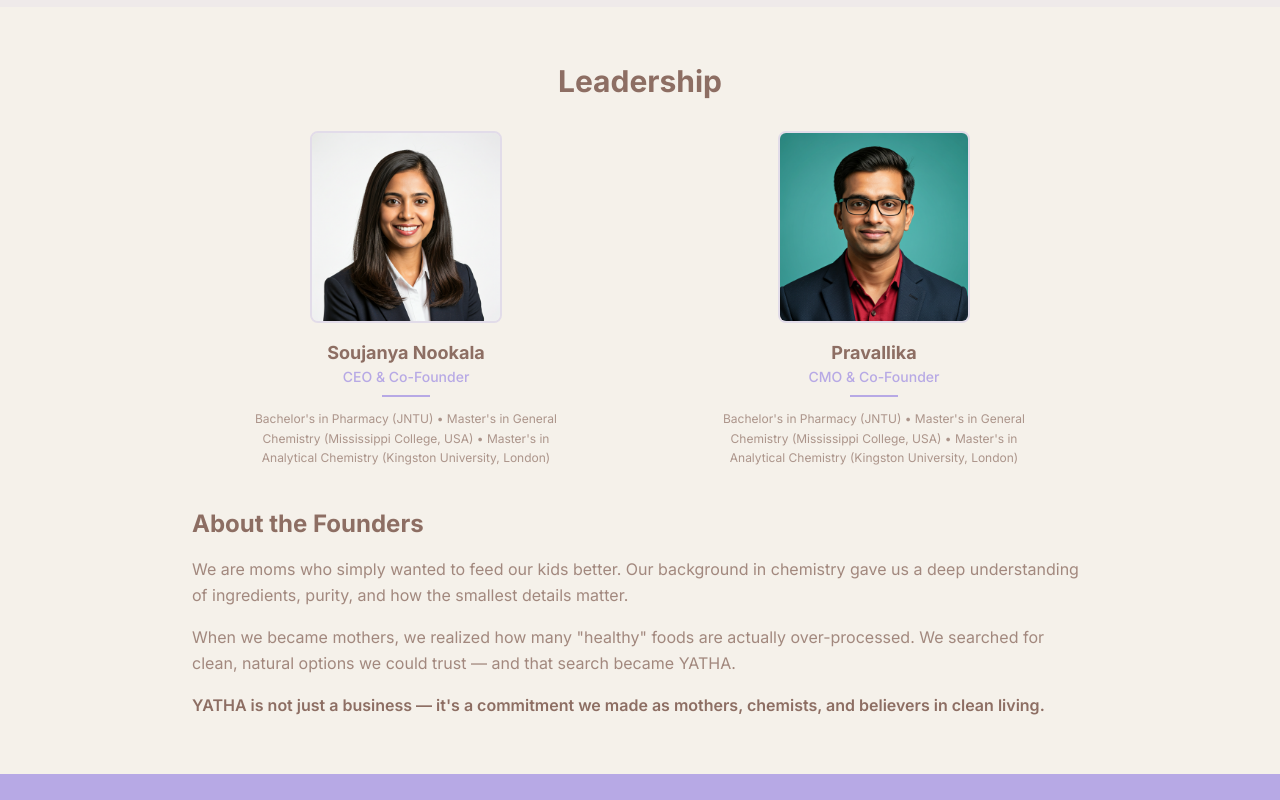
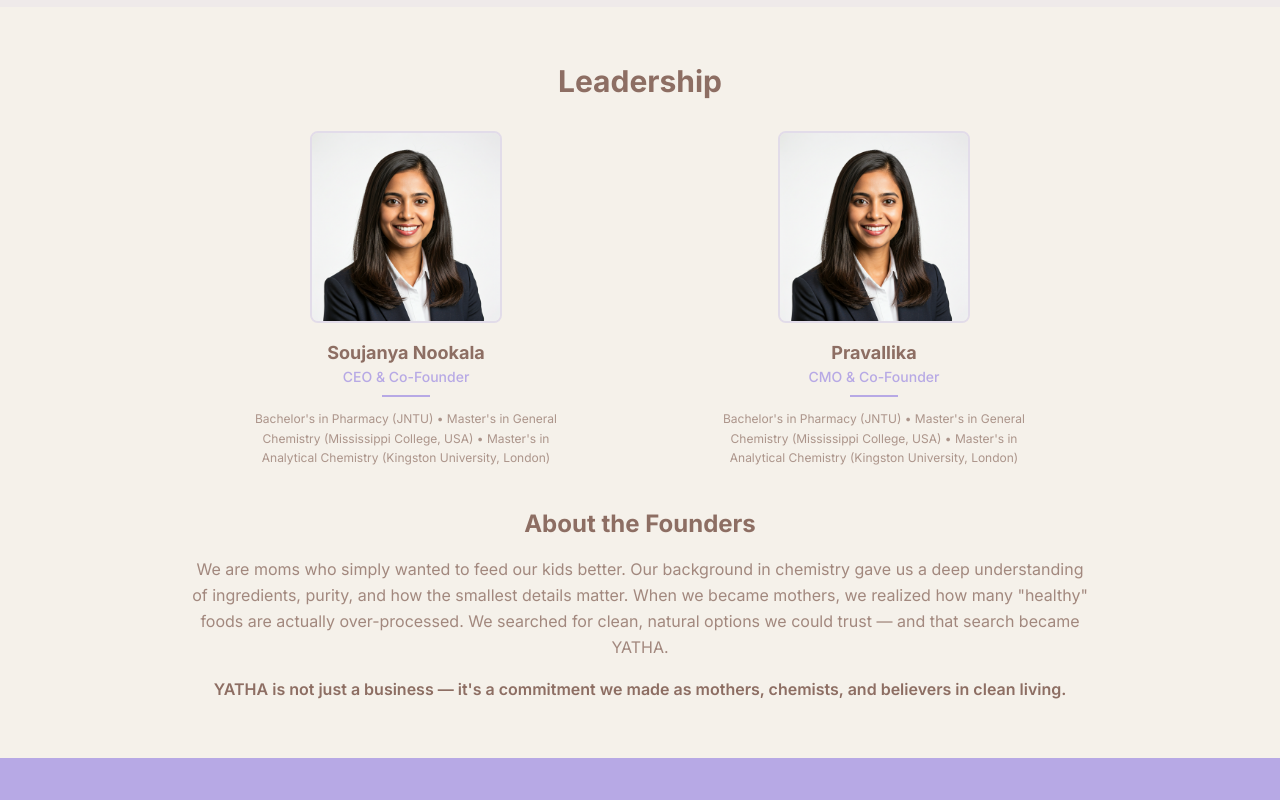
Before and after one commit to vikrin-creator/YATHA, a React (Vite) app in the folder frontend/: page /about in a window 1280 px wide. Shown: the part 1140-1940 px from the top of the page. Built offline with nearby package versions, Linux system fonts and the light colour scheme.

Commit message:
Enable OpenSSL and add debug email test

```diff
--- a/frontend/src/components/Footer.jsx
+++ b/frontend/src/components/Footer.jsx
@@ -10,7 +10,6 @@ function Footer() {
             <Link to="/" className="flex items-center">
               <img src={FooterLogo} alt="YATHA" className="h-16 sm:h-20 md:h-24" />
             </Link>
-            <p className="mt-3 sm:mt-4 text-xs sm:text-sm text-neutral-grey">Purity in every scoop. Raw, organic superfoods for your daily wellness.</p>
           </div>
           <div>
             <h3 className="font-bold text-sm sm:text-base text-[#111518]">Shop</h3>
--- /dev/null
+++ b/frontend/src/hooks/useScrollAnimation.jsx
@@ -0,0 +1,59 @@
+import { useEffect, useRef, useState } from 'react'
+
+export function useScrollAnimation(threshold = 0.1) {
+  const ref = useRef(null)
+  const [isVisible, setIsVisible] = useState(false)
+
+  useEffect(() => {
+    const observer = new IntersectionObserver(
+      ([entry]) => {
+        if (entry.isIntersecting) {
+          setIsVisible(true)
+          observer.unobserve(entry.target)
+        }
+      },
+      { threshold }
+    )
+
+    const currentRef = ref.current
+    if (currentRef) {
+      observer.observe(currentRef)
+    }
+
+    return () => {
+      if (currentRef) {
+        observer.unobserve(currentRef)
+      }
+    }
+  }, [threshold])
+
+  return [ref, isVisible]
+}
+
+// Component wrapper for scroll animations
+export function ScrollReveal({ children, className = '', animation = 'fade-up', delay = 0 }) {
+  const [ref, isVisible] = useScrollAnimation(0.1)
+
+  const animations = {
+    'fade-up': 'translate-y-8 opacity-0',
+    'fade-down': '-translate-y-8 opacity-0',
+    'fade-left': 'translate-x-8 opacity-0',
+    'fade-right': '-translate-x-8 opacity-0',
+    'scale': 'scale-95 opacity-0',
+    'fade': 'opacity-0',
+  }
+
+  const baseStyle = animations[animation] || animations['fade-up']
+
+  return (
+    <div
+      ref={ref}
+      className={`transition-all duration-700 ease-out ${className} ${
+        isVisible ? 'translate-y-0 translate-x-0 scale-100 opacity-100' : baseStyle
+      }`}
+      style={{ transitionDelay: `${delay}ms` }}
+    >
+      {children}
+    </div>
+  )
+}
--- a/frontend/src/pages/About.jsx
+++ b/frontend/src/pages/About.jsx
@@ -1,27 +1,33 @@
 import SoujanyaImage from '../assets/images/Soujanya.png'
 import PravalikaImage from '../assets/images/Pravalika.png'
+import { ScrollReveal } from '../hooks/useScrollAnimation.jsx'
 
 function About() {
   return (
     <div className="bg-organic-beige overflow-hidden">
       {/* Page Title */}
       <section className="py-12 md:py-16 bg-soft-lavender/10 text-center">
+        <ScrollReveal animation="fade-up">
           <h1 className="text-3xl md:text-4xl font-bold text-clay-brown">
             The Story of Yatha
           </h1>
+        </ScrollReveal>
       </section>
 
       {/* About Yatha Section */}
       <section className="py-10 md:py-14 bg-organic-beige">
         <div className="max-w-6xl mx-auto px-4 sm:px-6">
+          <ScrollReveal animation="fade-up">
             <h2 className="text-2xl md:text-3xl font-bold text-clay-brown text-center mb-8">
               About Yatha
             </h2>
+          </ScrollReveal>
 
           <div className="grid md:grid-cols-2 gap-8 md:gap-12 items-center">
             {/* Left Side - Text Content */}
             <div className="space-y-8">
               {/* What is Yatha */}
+              <ScrollReveal animation="fade-up" delay={100}>
                 <div>
                   <h3 className="text-xl font-bold text-clay-brown mb-3 border-b-2 border-soft-lavender inline-block pb-1">
                     What is Yatha
@@ -30,8 +36,10 @@ function About() {
                     The name Yatha is inspired by the Sanskrit word "यथा" (Yathā), which translates to "as it is" or "in its true form." This simple yet profound meaning reflects our core philosophy: to deliver our products in its purest, most natural form, just as nature intended.
                   </p>
                 </div>
+              </ScrollReveal>
 
               {/* Why Yatha */}
+              <ScrollReveal animation="fade-up" delay={200}>
                 <div>
                   <h3 className="text-xl font-bold text-clay-brown mb-3 border-b-2 border-soft-lavender inline-block pb-1">
                     Why Yatha
@@ -40,12 +48,14 @@ function About() {
                     At Yatha, we believe that true quality doesn't need additives, preservatives or shortcuts. Our approach is rooted in transparency, authenticity, and sustainability—values that align perfectly with the essence of our name. We cultivate, source and supply our products without compromise, ensuring it retains its full nutritional potential and ecological integrity. "As it is" is not just a name—it's our commitment to keeping things clean, honest, and real, from our farms to your factories. Yatha is more than a brand. It's a promise.
                   </p>
                 </div>
+              </ScrollReveal>
             </div>
 
             {/* Right Side - Image */}
+            <ScrollReveal animation="scale" delay={300}>
               <div className="flex justify-center">
                 <div className="relative w-full max-w-md">
-                <div className="bg-soft-lavender/10 rounded-3xl p-8 flex items-center justify-center min-h-[300px]">
+                  <div className="bg-soft-lavender/10 rounded-3xl p-8 flex items-center justify-center min-h-[300px] hover:bg-soft-lavender/15 transition-colors duration-500">
                     <div className="text-center">
                       <p className="text-6xl md:text-7xl font-black text-soft-lavender mb-4">यथा</p>
                       <p className="text-clay-brown font-semibold">As it is • In its true form</p>
@@ -53,6 +63,7 @@ function About() {
                   </div>
                 </div>
               </div>
+            </ScrollReveal>
           </div>
         </div>
       </section>
@@ -60,68 +71,78 @@ function About() {
       {/* Our Mission Section */}
       <section className="py-10 md:py-14 bg-soft-lavender/10">
         <div className="max-w-4xl mx-auto px-4 sm:px-6 text-center">
+          <ScrollReveal animation="fade-up">
             <h2 className="text-2xl md:text-3xl font-bold text-clay-brown mb-6">
               Our Mission
             </h2>
+          </ScrollReveal>
+          <ScrollReveal animation="fade-up" delay={100}>
             <p className="text-clay-brown/80 leading-relaxed max-w-3xl mx-auto">
               To bring natural, pure, minimally processed superfoods to every family — with complete transparency, authenticity, and care. We believe true quality doesn't need additives or shortcuts. Every product we offer is something we would confidently give our own children.
             </p>
+          </ScrollReveal>
         </div>
       </section>
 
       {/* Leadership Section */}
       <section className="py-10 md:py-14 bg-organic-beige">
         <div className="max-w-6xl mx-auto px-4 sm:px-6">
+          <ScrollReveal animation="fade-up">
             <h2 className="text-2xl md:text-3xl font-bold text-clay-brown text-center mb-8">
               Leadership
             </h2>
+          </ScrollReveal>
 
           <div className="grid sm:grid-cols-2 lg:grid-cols-2 gap-8 md:gap-10 justify-items-center max-w-4xl mx-auto">
             {/* Soujanya */}
-            <div className="text-center">
-              <div className="w-40 h-40 md:w-48 md:h-48 mx-auto mb-4 overflow-hidden rounded-lg border-2 border-soft-lavender/30">
+            <ScrollReveal animation="fade-up" delay={100}>
+              <div className="text-center group">
+                <div className="w-40 h-40 md:w-48 md:h-48 mx-auto mb-4 overflow-hidden rounded-lg border-2 border-soft-lavender/30 group-hover:border-soft-lavender/60 transition-all duration-300 group-hover:shadow-lg">
                   <img
                     src={SoujanyaImage}
                     alt="Soujanya Nookala"
-                  className="w-full h-full object-cover"
+                    className="w-full h-full object-cover group-hover:scale-105 transition-transform duration-500"
                   />
                 </div>
                 <h3 className="text-lg font-bold text-clay-brown">Soujanya Nookala</h3>
                 <p className="text-soft-lavender text-sm font-medium">CEO & Co-Founder</p>
-              <div className="w-12 h-0.5 bg-soft-lavender mx-auto mt-2 mb-3"></div>
+                <div className="w-12 h-0.5 bg-soft-lavender mx-auto mt-2 mb-3 group-hover:w-20 transition-all duration-300"></div>
                 <p className="text-clay-brown/70 text-xs leading-relaxed max-w-xs mx-auto">
                   Bachelor's in Pharmacy (JNTU) • Master's in General Chemistry (Mississippi College, USA) • Master's in Analytical Chemistry (Kingston University, London)
                 </p>
               </div>
+            </ScrollReveal>
 
             {/* Pravallika */}
-            <div className="text-center">
-              <div className="w-40 h-40 md:w-48 md:h-48 mx-auto mb-4 overflow-hidden rounded-lg border-2 border-soft-lavender/30">
+            <ScrollReveal animation="fade-up" delay={200}>
+              <div className="text-center group">
+                <div className="w-40 h-40 md:w-48 md:h-48 mx-auto mb-4 overflow-hidden rounded-lg border-2 border-soft-lavender/30 group-hover:border-soft-lavender/60 transition-all duration-300 group-hover:shadow-lg">
                   <img
                     src={PravalikaImage}
                     alt="Pravallika"
-                  className="w-full h-full object-cover"
+                    className="w-full h-full object-cover group-hover:scale-105 transition-transform duration-500"
                   />
                 </div>
                 <h3 className="text-lg font-bold text-clay-brown">Pravallika</h3>
                 <p className="text-soft-lavender text-sm font-medium">CMO & Co-Founder</p>
-              <div className="w-12 h-0.5 bg-soft-lavender mx-auto mt-2 mb-3"></div>
+                <div className="w-12 h-0.5 bg-soft-lavender mx-auto mt-2 mb-3 group-hover:w-20 transition-all duration-300"></div>
                 <p className="text-clay-brown/70 text-xs leading-relaxed max-w-xs mx-auto">
                   Bachelor's in Pharmacy (JNTU) • Master's in General Chemistry (Mississippi College, USA) • Master's in Analytical Chemistry (Kingston University, London)
                 </p>
               </div>
+            </ScrollReveal>
           </div>
 
           {/* About the Founders */}
-          <div className="mt-10 max-w-4xl mx-auto">
+          <ScrollReveal animation="fade-up" delay={300}>
+            <div className="mt-10 max-w-4xl mx-auto text-center">
               <h3 className="text-xl md:text-2xl font-bold text-clay-brown mb-4">
                 About the Founders
               </h3>
               <div className="text-clay-brown/80 leading-relaxed space-y-4">
                 <p>
                   We are moms who simply wanted to feed our kids better. Our background in chemistry gave us a deep understanding of ingredients, purity, and how the smallest details matter.
-              </p>
-              <p>
+
                   When we became mothers, we realized how many "healthy" foods are actually over-processed. We searched for clean, natural options we could trust — and that search became YATHA.
                 </p>
                 <p className="font-semibold text-clay-brown">
@@ -129,21 +150,28 @@ function About() {
                 </p>
               </div>
             </div>
+          </ScrollReveal>
         </div>
       </section>
 
       {/* Simple CTA */}
       <section className="py-10 md:py-14 bg-soft-lavender">
         <div className="max-w-4xl mx-auto px-4 text-center">
+          <ScrollReveal animation="fade-up">
             <h2 className="text-2xl md:text-3xl font-bold text-white mb-4">
               Join Our Journey
             </h2>
+          </ScrollReveal>
+          <ScrollReveal animation="fade-up" delay={100}>
             <p className="text-white/90 mb-8 max-w-xl mx-auto">
               Experience the purity of nature, delivered with integrity and care.
             </p>
-          <button className="px-8 py-3 bg-white text-soft-lavender rounded-full font-bold hover:bg-clay-brown hover:text-white transition-colors duration-300">
+          </ScrollReveal>
+          <ScrollReveal animation="fade-up" delay={200}>
+            <button className="px-8 py-3 bg-white text-soft-lavender rounded-full font-bold hover:bg-clay-brown hover:text-white hover:scale-105 transition-all duration-300">
               Explore Products
             </button>
+          </ScrollReveal>
         </div>
       </section>
     </div>
```
Also changed, not shown: frontend/src/index.css (+63 -0 lines), frontend/src/pages/Home.jsx (+6 -3 lines), frontend/src/assets/images/Pravalika.png. Lines whose indentation alone changed are shown as unchanged.
